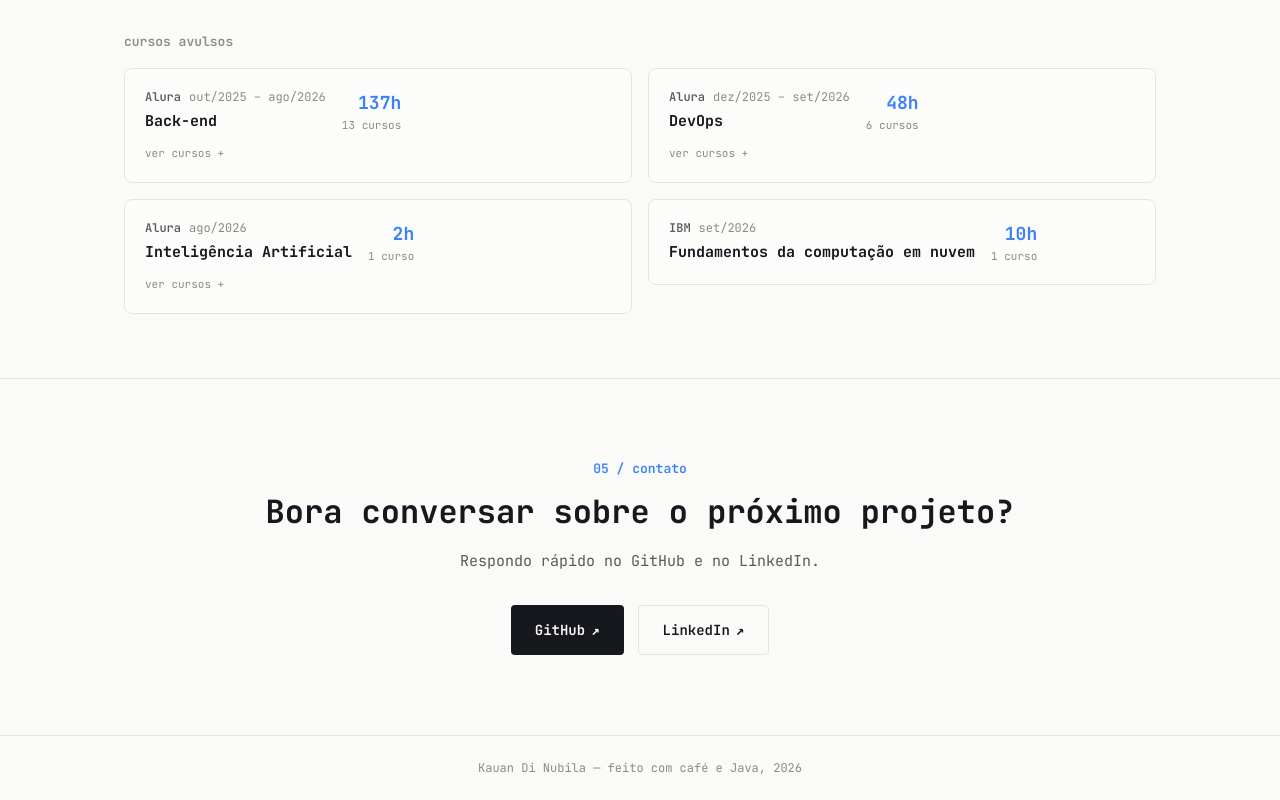
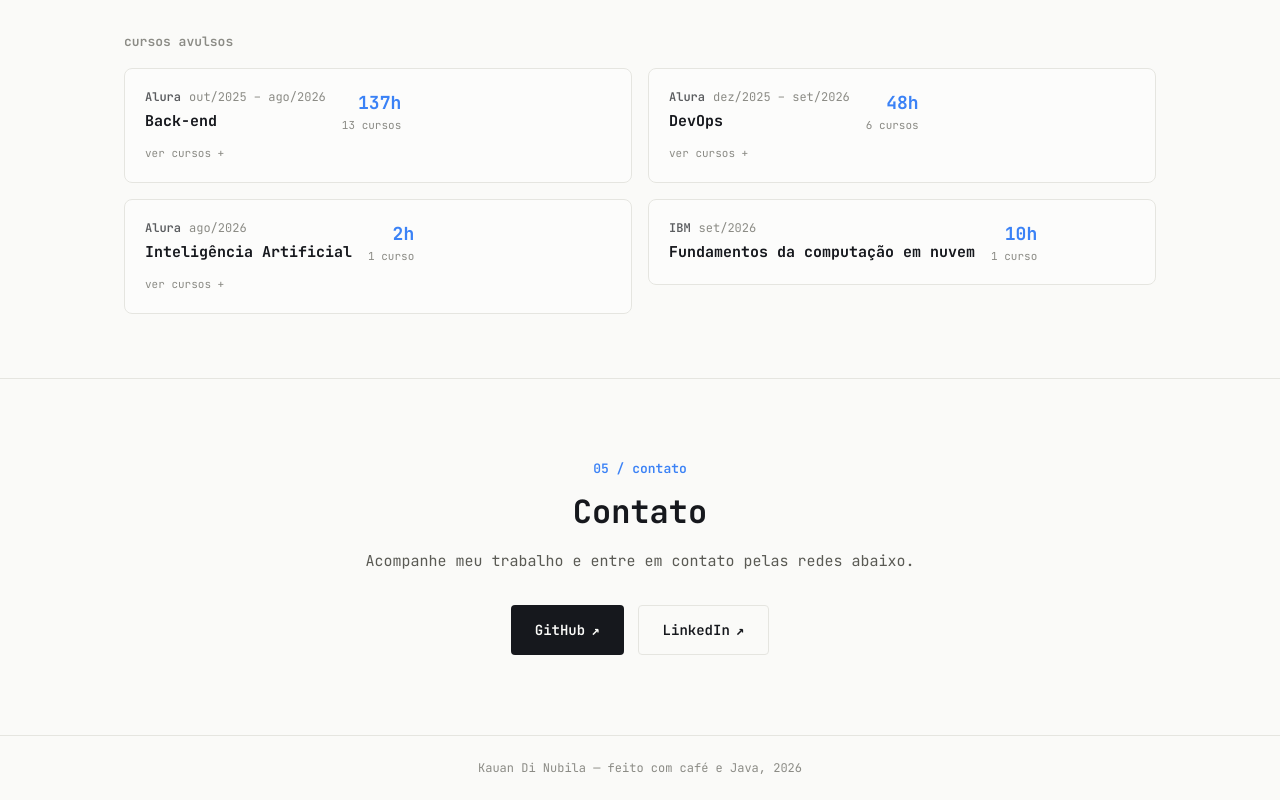
Before and after one commit to KauanDiNubila/kauan-dev, a React (Vite) app: page / in a window 1280 px wide. Shown: the part 4529-5329 px from the top of the page. Built offline with nearby package versions, Linux system fonts and the light colour scheme.

Commit message:
Simplify contact section copy

```diff
--- a/src/components/Contact.tsx
+++ b/src/components/Contact.tsx
@@ -10,8 +10,8 @@ export function Contact() {
         className={`reveal ${revealed ? "revealed" : ""} mx-auto max-w-[1080px] px-6 py-20 text-center`}
       >
         <p className="mb-2.5 text-[13px] font-semibold text-primary">05 / contato</p>
-        <h2 className="mb-3.5 text-[32px] font-bold">Bora conversar sobre o próximo projeto?</h2>
-        <p className="mb-8 text-[15px] text-[#5A5A54]">Respondo rápido no GitHub e no LinkedIn.</p>
+        <h2 className="mb-3.5 text-[32px] font-bold">Contato</h2>
+        <p className="mb-8 text-[15px] text-[#5A5A54]">Acompanhe meu trabalho e entre em contato pelas redes abaixo.</p>
         <div className="flex flex-wrap justify-center gap-3.5">
           <a
             href="https://github.com/KauanDiNubila"
```
